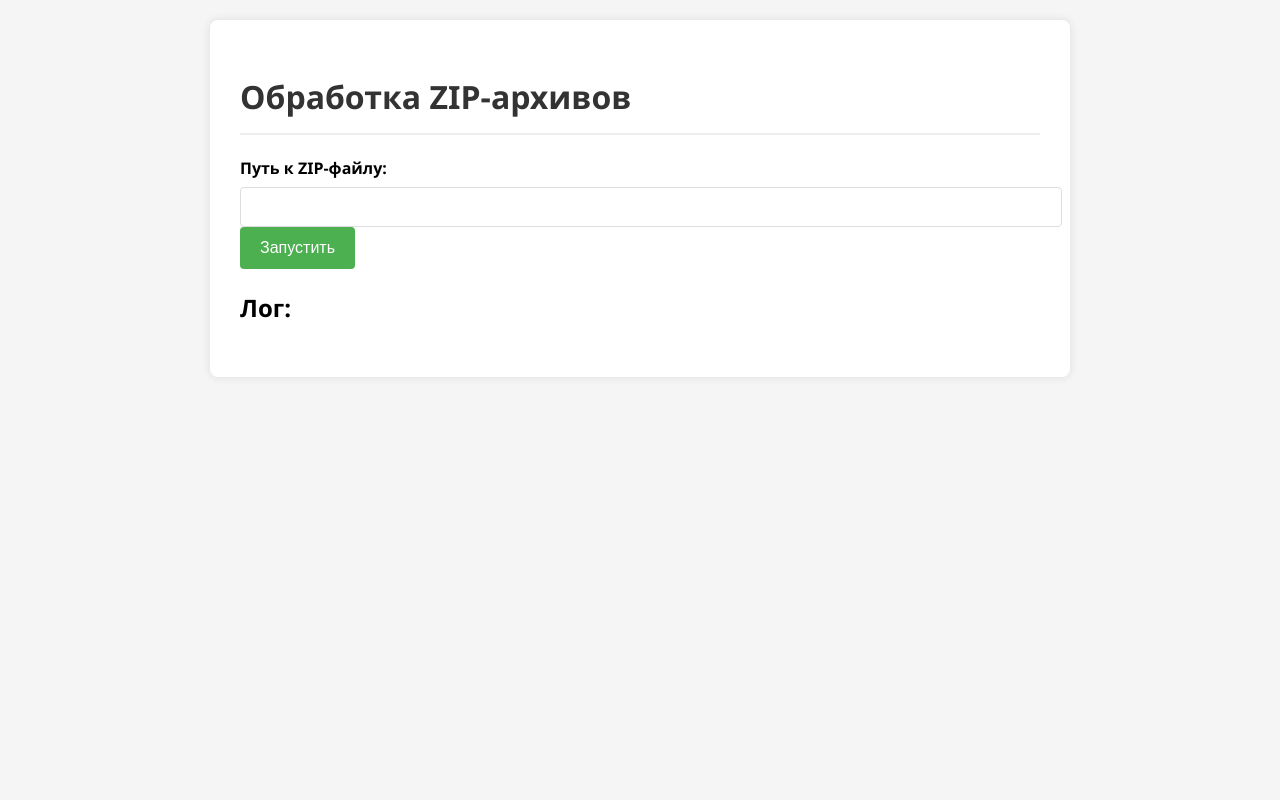
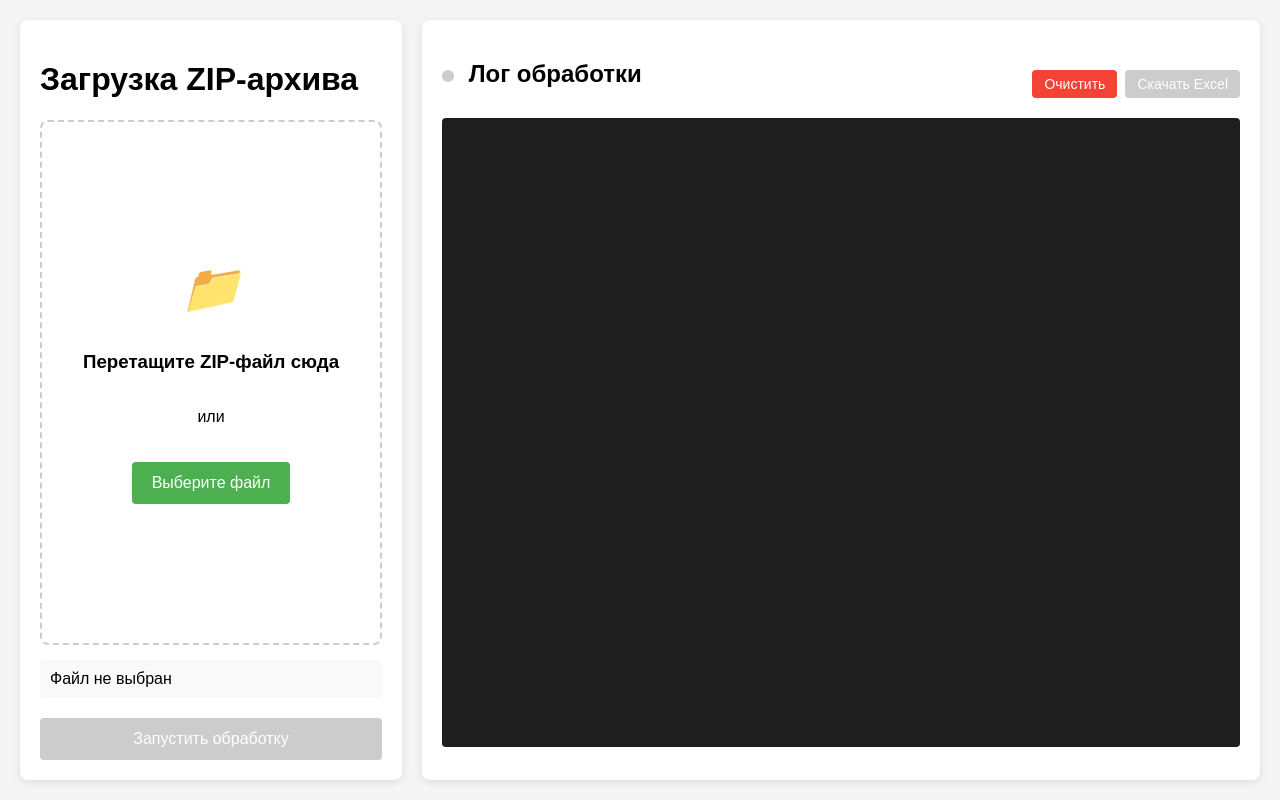
Before and after one commit to S-Kitaev/OCR_2, a FastAPI app: page / in a window 1280 px wide. Run offline with FastAPI, Linux system fonts and the light colour scheme.

Commit message:
feat: updated the frontend, organized the storage of downloaded and recognized data in the server file system

```diff
--- a/frontend/css/style.css
+++ /dev/null
@@ -1,86 +0,0 @@
-body {
-    font-family: 'Segoe UI', Tahoma, Geneva, Verdana, sans-serif;
-    line-height: 1.6;
-    margin: 0;
-    padding: 20px;
-    background-color: #f5f5f5;
-}
-
-.container {
-    max-width: 800px;
-    margin: 0 auto;
-    background: white;
-    padding: 30px;
-    border-radius: 8px;
-    box-shadow: 0 0 10px rgba(0, 0, 0, 0.1);
-}
-
-h1 {
-    color: #333;
-    border-bottom: 2px solid #eee;
-    padding-bottom: 10px;
-}
-
-.form-group {
-    margin-bottom: 20px;
-}
-
-label {
-    display: block;
-    margin-bottom: 5px;
-    font-weight: bold;
-}
-
-input[type="text"] {
-    width: 100%;
-    padding: 10px;
-    border: 1px solid #ddd;
-    border-radius: 4px;
-    font-size: 16px;
-}
-
-button {
-    background-color: #4CAF50;
-    color: white;
-    padding: 12px 20px;
-    border: none;
-    border-radius: 4px;
-    cursor: pointer;
-    font-size: 16px;
-}
-
-button:hover {
-    background-color: #45a049;
-}
-
-.info-box {
-    background-color: #e9f7ef;
-    border-left: 4px solid #4CAF50;
-    padding: 10px 15px;
-    margin: 20px 0;
-}
-
-.log-output {
-    background-color: #2d2d2d;
-    color: #f8f8f2;
-    padding: 15px;
-    border-radius: 4px;
-    overflow-x: auto;
-    font-family: 'Consolas', monospace;
-}
-
-pre {
-    margin: 0;
-    white-space: pre-wrap;
-}
-
-a {
-    display: inline-block;
-    margin-top: 20px;
-    color: #4CAF50;
-    text-decoration: none;
-}
-
-a:hover {
-    text-decoration: underline;
-}
--- /dev/null
+++ b/frontend/static/css/style.css
@@ -0,0 +1,160 @@
+* {
+  box-sizing: border-box;
+  font-family: Arial, sans-serif;
+}
+
+body {
+  margin: 0;
+  padding: 20px;
+  background-color: #f5f5f5;
+}
+
+.container {
+  display: flex;
+  gap: 20px;
+  max-width: 1600px;
+  margin: 0 auto;
+  height: calc(100vh - 40px);
+}
+
+.panel {
+  background: white;
+  border-radius: 8px;
+  box-shadow: 0 2px 10px rgba(0,0,0,0.1);
+  padding: 20px;
+  overflow: hidden;
+}
+
+.left-panel {
+  flex: 3;
+  display: flex;
+  flex-direction: column;
+}
+
+.right-panel {
+  flex: 7;
+  display: flex;
+  flex-direction: column;
+}
+
+.drop-area {
+  border: 2px dashed #ccc;
+  border-radius: 8px;
+  padding: 30px;
+  text-align: center;
+  cursor: pointer;
+  transition: all 0.3s;
+  flex-grow: 1;
+  display: flex;
+  flex-direction: column;
+  justify-content: center;
+  align-items: center;
+}
+
+.drop-area.active {
+  border-color: #4CAF50;
+  background-color: #f0fff4;
+}
+
+.drop-area i {
+  font-size: 48px;
+  color: #ccc;
+  margin-bottom: 15px;
+}
+
+.file-input {
+  display: none;
+}
+
+.file-info {
+  margin-top: 15px;
+  padding: 10px;
+  background: #f9f9f9;
+  border-radius: 4px;
+  word-break: break-all;
+}
+
+button {
+  background: #4CAF50;
+  color: white;
+  border: none;
+  padding: 12px 20px;
+  border-radius: 4px;
+  cursor: pointer;
+  font-size: 16px;
+  margin-top: 20px;
+  transition: background 0.3s;
+}
+
+button:hover {
+  background: #45a049;
+}
+
+button:disabled {
+  background: #cccccc;
+  cursor: not-allowed;
+}
+
+.log-header {
+  display: flex;
+  justify-content: space-between;
+  align-items: center;
+}
+
+.log-actions {
+  display: flex;
+  gap: 8px;
+}
+
+#logOutput {
+  flex-grow: 1;
+  background: #1e1e1e;
+  color: #d4d4d4;
+  padding: 15px;
+  border-radius: 4px;
+  overflow: auto;
+  font-family: monospace;
+  white-space: pre-wrap;
+  margin-top: 10px;
+}
+
+.status-indicator {
+  display: inline-block;
+  width: 12px;
+  height: 12px;
+  border-radius: 50%;
+  margin-right: 8px;
+  background: #ccc;
+}
+
+.status-indicator.active {
+  background: #4CAF50;
+}
+
+.clear-btn {
+  background: #f44336;
+  padding: 6px 12px;
+  font-size: 14px;
+}
+
+.clear-btn:hover {
+  background: #d32f2f;
+}
+
+.download-btn {
+  background: #2196F3;
+  padding: 6px 12px;
+  font-size: 14px;
+}
+
+.download-btn.active {
+  background: #4CAF50;
+}
+
+.download-btn:hover:not(:disabled) {
+  background: #0b7dda;
+}
+
+.download-btn.active:hover {
+  background: #45a049;
+}
--- /dev/null
+++ b/frontend/static/js/script.js
@@ -0,0 +1,174 @@
+// Элементы DOM
+const dropArea = document.getElementById('dropArea');
+const fileInput = document.getElementById('fileInput');
+const browseBtn = document.getElementById('browseBtn');
+const fileInfo = document.getElementById('fileInfo');
+const processBtn = document.getElementById('processBtn');
+const logOutput = document.getElementById('logOutput');
+const clearLogBtn = document.getElementById('clearLogBtn');
+const downloadBtn = document.getElementById('downloadBtn');
+const statusIndicator = document.querySelector('.status-indicator');
+
+let source;  // Для хранения EventSource
+let currentFile = null;
+let resultFilename = null; // Для хранения имени результирующего файла
+
+// Обработчики drag-and-drop
+['dragenter', 'dragover', 'dragleave', 'drop'].forEach(eventName => {
+  dropArea.addEventListener(eventName, preventDefaults, false);
+});
+
+function preventDefaults(e) {
+  e.preventDefault();
+  e.stopPropagation();
+}
+
+['dragenter', 'dragover'].forEach(eventName => {
+  dropArea.addEventListener(eventName, () => {
+    dropArea.classList.add('active');
+  }, false);
+});
+
+['dragleave', 'drop'].forEach(eventName => {
+  dropArea.addEventListener(eventName, () => {
+    dropArea.classList.remove('active');
+  }, false);
+});
+
+dropArea.addEventListener('drop', handleDrop, false);
+
+function handleDrop(e) {
+  const dt = e.dataTransfer;
+  const file = dt.files[0];
+  handleFile(file);
+}
+
+// Выбор файла через кнопку
+browseBtn.addEventListener('click', () => {
+  fileInput.click();
+});
+
+fileInput.addEventListener('change', () => {
+  if (fileInput.files.length) {
+    handleFile(fileInput.files[0]);
+  }
+});
+
+// Обработка выбранного файла
+function handleFile(file) {
+  if (file && file.name.endsWith('.zip')) {
+    currentFile = file;
+    fileInfo.textContent = `Выбран файл: ${file.name} (${formatBytes(file.size)})`;
+    processBtn.disabled = false;
+
+    // Сброс состояния скачивания при новом выборе файла
+    downloadBtn.disabled = true;
+    downloadBtn.classList.remove('active');
+    resultFilename = null;
+  } else {
+    fileInfo.textContent = 'Ошибка: выбранный файл не является ZIP-архивом';
+    processBtn.disabled = true;
+  }
+}
+
+// Форматирование размера файла
+function formatBytes(bytes, decimals = 2) {
+  if (bytes === 0) return '0 Bytes';
+  const k = 1024;
+  const dm = decimals < 0 ? 0 : decimals;
+  const sizes = ['Bytes', 'KB', 'MB', 'GB'];
+  const i = Math.floor(Math.log(bytes) / Math.log(k));
+  return parseFloat((bytes / Math.pow(k, i)).toFixed(dm)) + ' ' + sizes[i];
+}
+
+// Очистка логов
+clearLogBtn.addEventListener('click', () => {
+  logOutput.textContent = '';
+});
+
+// Скачивание результата
+downloadBtn.addEventListener('click', () => {
+  if (resultFilename) {
+    // Кодируем имя файла для безопасной передачи в URL
+    const encodedFilename = encodeURIComponent(resultFilename);
+    window.location.href = `/download/${encodedFilename}`;
+  }
+});
+
+// Запуск обработки
+processBtn.addEventListener('click', async () => {
+  if (!currentFile) return;
+
+  // Сброс состояния перед запуском
+  processBtn.disabled = true;
+  statusIndicator.classList.add('active');
+  downloadBtn.disabled = true;
+  downloadBtn.classList.remove('active');
+  logOutput.textContent = '';
+  resultFilename = null;
+
+  // Закрываем предыдущее соединение SSE
+  if (source) {
+    source.close();
+  }
+
+  // Открываем новое соединение SSE для получения логов
+  source = new EventSource('/logs');
+
+  source.onmessage = (event) => {
+    logOutput.textContent += event.data + '\n';
+    // Автопрокрутка
+    logOutput.scrollTop = logOutput.scrollHeight;
+
+    // Проверка завершения обработки
+    if (event.data.includes('Обработка завершена')) {
+      // Активируем кнопку скачивания
+      downloadBtn.disabled = false;
+      downloadBtn.classList.add('active');
+
+      // Закрываем соединение SSE
+      source.close();
+      processBtn.disabled = false;
+      statusIndicator.classList.remove('active');
+    }
+    else if (event.data.includes('Ошибка')) {
+      source.close();
+      processBtn.disabled = false;
+      statusIndicator.classList.remove('active');
+    }
+  };
+
+  source.onerror = () => {
+    logOutput.textContent += 'Ошибка подключения к логам\n';
+    processBtn.disabled = false;
+    statusIndicator.classList.remove('active');
+    source.close();
+  };
+
+  // Отправка файла на сервер
+  const formData = new FormData();
+  formData.append('zip_file', currentFile);
+
+  try {
+    const response = await fetch('/process', {
+      method: 'POST',
+      body: formData
+    });
+
+    const result = await response.json();
+    if (result.status === 'success') {
+      // Сохраняем имя результирующего файла
+      resultFilename = result.result_filename;
+    } else {
+      logOutput.textContent += `Ошибка сервера: ${result.message}\n`;
+      processBtn.disabled = false;
+      statusIndicator.classList.remove('active');
+      source.close();
+    }
+  } catch (error) {
+    logOutput.textContent += `Ошибка при отправке файла: ${error.message}\n`;
+    processBtn.disabled = false;
+    statusIndicator.classList.remove('active');
+    source.close();
+  }
+});
--- a/frontend/templates/form.html
+++ b/frontend/templates/form.html
@@ -1,55 +1,46 @@
-<!-- frontend/templates/form.html -->
 <!DOCTYPE html>
 <html>
 <head>
-  <title>OCR в реальном времени</title>
-  <link rel="stylesheet" href="static/style.css">
+  <title>Обработка ZIP-архивов</title>
+  <link rel="stylesheet" href="/static/css/style.css">
 </head>
 <body>
   <div class="container">
-    <h1>Обработка ZIP-архивов</h1>
-    <form id="zipForm">
-      <label for="zip_path">Путь к ZIP-файлу:</label>
-      <input type="text" id="zip_path" name="zip_path" required>
-      <button type="submit">Запустить</button>
-    </form>
+    <!-- Левая панель - Загрузка файлов -->
+    <div class="panel left-panel">
+      <h1>Загрузка ZIP-архива</h1>
 
-    <h2>Лог:</h2>
-    <pre id="logOutput"></pre>
+      <div id="dropArea" class="drop-area">
+        <i>📁</i>
+        <h3>Перетащите ZIP-файл сюда</h3>
+        <p>или</p>
+        <button id="browseBtn">Выберите файл</button>
+        <input type="file" id="fileInput" class="file-input" accept=".zip">
+      </div>
+
+      <div id="fileInfo" class="file-info">Файл не выбран</div>
+
+      <button id="processBtn" disabled>Запустить обработку</button>
+    </div>
+
+    <!-- Правая панель - Логи -->
+    <div class="panel right-panel">
+      <div class="log-header">
+        <h2>
+          <span class="status-indicator"></span>
+          Лог обработки
+        </h2>
+        <div class="log-actions">
+          <button class="clear-btn" id="clearLogBtn">Очистить</button>
+          <button id="downloadBtn" class="download-btn" disabled>
+            Скачать Excel
+          </button>
+        </div>
+      </div>
+      <pre id="logOutput"></pre>
+    </div>
   </div>
 
-  <script>
-    const logOutput = document.getElementById('logOutput');
-    const form = document.getElementById('zipForm');
-
-    let source;  // здесь будет EventSource
-
-    form.addEventListener('submit', async (e) => {
-      e.preventDefault();
-
-      // если уже есть старый SSE — закрываем его
-      if (source) {
-        source.close();
-        logOutput.textContent = '';
-      }
-
-      // открываем SSE-поток _до_ fetch
-      source = new EventSource('/logs');
-      source.onmessage = (evt) => {
-        logOutput.textContent += evt.data + "\n";
-        // если нужно, можно detect "Обработка завершена" и закрыть SSE:
-        if (evt.data.includes("Обработка завершена")) {
-          source.close();
-        }
-      };
-
-      // только после этого шлём ZIP-путь
-      const formData = new URLSearchParams(new FormData(form));
-      await fetch('/process', {
-        method: 'POST',
-        body: formData
-      });
-    });
-  </script>
+  <script src="/static/js/script.js"></script>
 </body>
 </html>
--- a/main.py
+++ b/main.py
@@ -1,13 +1,27 @@
 import asyncio
-from fastapi import FastAPI, Request, Form, BackgroundTasks
-from fastapi.responses import HTMLResponse
+from fastapi import FastAPI, Request, BackgroundTasks, UploadFile, File
+from fastapi.responses import HTMLResponse, JSONResponse, FileResponse
 from sse_starlette.sse import EventSourceResponse
 from fastapi.staticfiles import StaticFiles
 from fastapi.templating import Jinja2Templates
 from backend.recognizer import recognize
+import os
+import shutil
+from datetime import datetime
+from pathlib import Path
+
 
 app = FastAPI()
-app.mount("/static", StaticFiles(directory="frontend/css"), name="static")
+
+BASE = Path(__file__).resolve().parent
+# Создаем папку для загрузок, если ее нет
+UPLOAD_DIR = BASE / "files" / "zips"
+RESULTS_DIR = BASE / "files" / "results"
+
+os.makedirs(UPLOAD_DIR, exist_ok=True)
+os.makedirs(RESULTS_DIR, exist_ok=True)
+
+app.mount("/static", StaticFiles(directory="frontend/static"), name="static")
 templates = Jinja2Templates(directory="frontend/templates")
 
 # общий буфер логов
@@ -26,26 +40,81 @@ async def read_form(request: Request):
 
 @app.post("/process", response_class=HTMLResponse)
 async def process_zip(
-    request: Request,
-    zip_path: str = Form(...),
+    # request: Request,
+    # zip_path: str = Form(...),
+    zip_file: UploadFile = File(...),
     background_tasks: BackgroundTasks = None
 ):
-    # старт лога
-    logs.append(f"Запущена обработка: {zip_path}")
-    # кладём вызов recognize в фон
-    background_tasks.add_task(run_recognize, zip_path)
-    # возвращаем ту же страницу — JS на ней откроет SSE
-    return templates.TemplateResponse("form.html", {"request": request, "zip_path": zip_path})
+    try:
+        # Сохраняем файл и добавляем метку времени к названию
+        current_datetime = datetime.now()
+        unix_time = current_datetime.timestamp()
+        unix_time_decode = datetime.utcfromtimestamp(unix_time).strftime('%Y-%m-%d %H-%M-%S')
+        split_filename = zip_file.filename.split('.')
+        filename_without_zip = '.'.join(split_filename[:-1])
+        filename_without_zip_with_time = filename_without_zip + '_' + unix_time_decode
+        filename = filename_without_zip_with_time + '.' + split_filename[-1]
+
+        file_location = os.path.join(UPLOAD_DIR, filename)
+        # Безопасное сохранение файла
+        with open(file_location, "wb") as buffer:
+            shutil.copyfileobj(zip_file.file, buffer)
+
+        # Логируем начало обработки
+        logs.append(f"Файл {filename_without_zip}.zip успешно загружен")
+        logs.append(f"Начало обработки архива...")
+
+        # Создаем имя для результирующего файла
+        result_filename = f"Результат обработки {filename_without_zip_with_time}.xlsx"
+        result_path = os.path.join(RESULTS_DIR, result_filename)
+
+
+        # кладём вызов recognize в фон
+        background_tasks.add_task(run_recognize,
+                                  file_location,
+                                  result_path,
+                                  filename_without_zip_with_time,
+                                  unix_time_decode)
+        return JSONResponse(
+            content={"status": "success",
+                     "filename": filename_without_zip_with_time,
+                     "result_filename": result_filename},
+            status_code=200
+        )
+    except Exception as e:
+        logs.append(f"‼ Ошибка при загрузке файла: {str(e)}")
+        return JSONResponse(
+            content={"status": "error", "message": str(e)},
+            status_code=500
+        )
 
 @app.get("/logs")
 async def get_logs():
     return EventSourceResponse(log_generator())
 
+
+@app.get("/download/{filename}")
+async def download_file(filename: str):
+    file_path = os.path.join(RESULTS_DIR, filename)
+
+    if not os.path.exists(file_path):
+        return JSONResponse(
+            content={"error": "Файл не найден"},
+            status_code=404
+        )
+
+    return FileResponse(
+        file_path,
+        filename=filename,
+        media_type="application/vnd.openxmlformats-officedocument.spreadsheetml.sheet"
+    )
+
+
 # обёртка, чтобы из фонового таска обновлять логи
-def run_recognize(zip_path: str):
+def run_recognize(zip_path: str, result_path: str, filename_without_zip_with_time: str, time: str):
     try:
         # внутрь recognize передаём колбэк для логирования
-        recognize(zip_path, log_callback=logs.append)
+        recognize(zip_path, result_path, filename_without_zip_with_time, time, log_callback=logs.append)
         logs.append("✔ Обработка завершена.")
     except Exception as e:
         logs.append(f"‼ Ошибка: {e}")
```
Also changed, not shown: backend/recognizer.py (+18 -9 lines).
